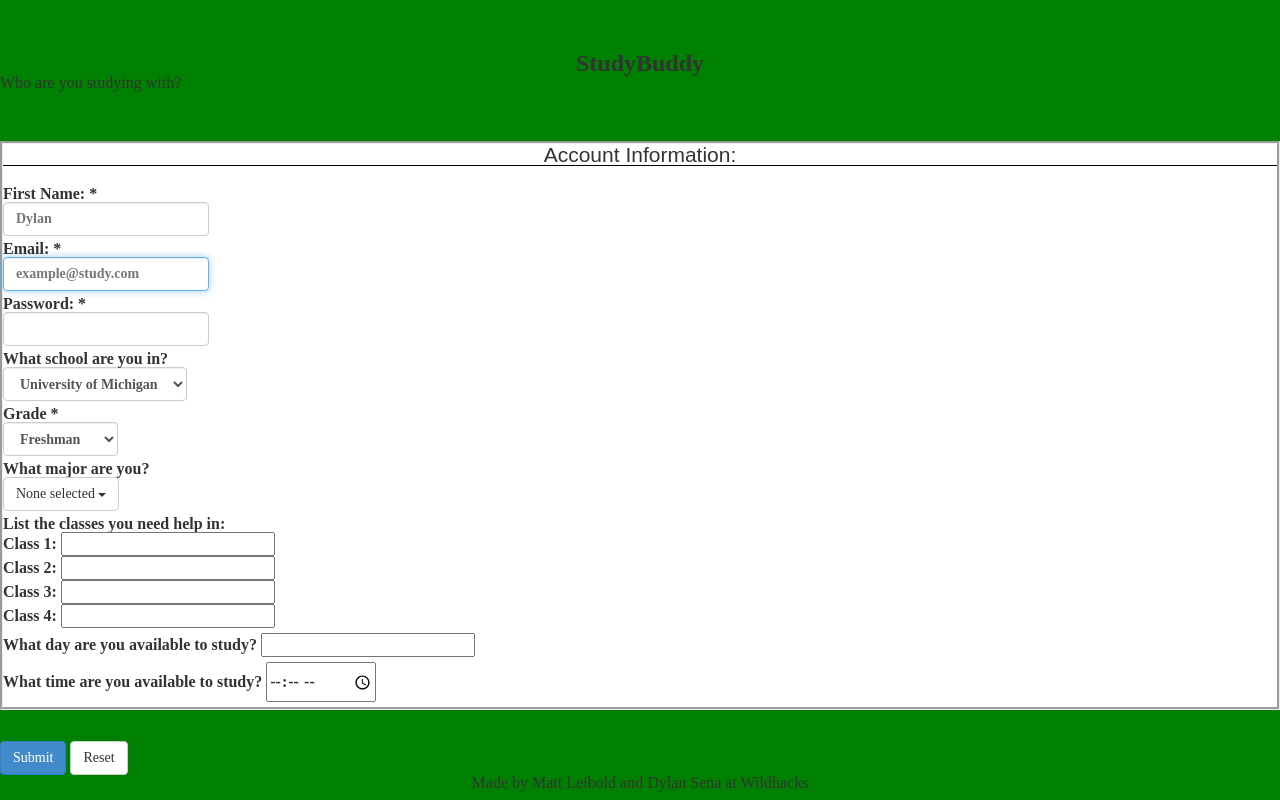
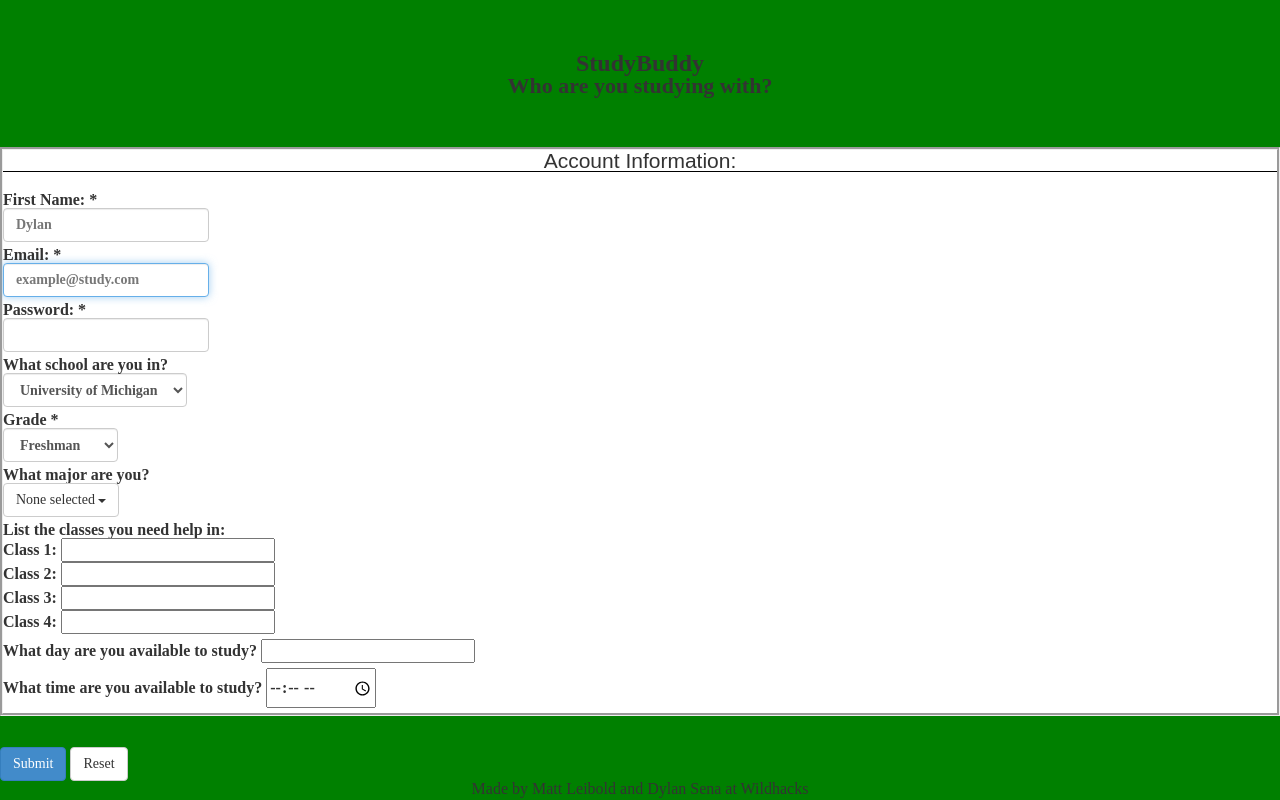
Before and after one commit to dcsena/studybuddy, a PHP site: page /signup.php in a window 1280 px wide. Run offline with PHP 8.4, Linux system fonts and the light colour scheme; some libraries are stand-ins or nearby versions.

Commit message:
updated login

```diff
--- a/css/style.css
+++ b/css/style.css
@@ -80,6 +80,11 @@ h1{
 	font-weight: bold;
 	padding-top: 4%;
 }
+h4{
+	font-size: 22px;
+	text-align: center;
+	font-weight: bold;
+}
 #status{
 	position: absolute;
 	top: 20;
--- a/index.php
+++ b/index.php
@@ -15,7 +15,7 @@
 	</header>
 	<br/>
 
-	<div id = "status"
+	<div id = "status">
 		<a href="signup.php">Signup</a>
 		<a href="login.php">Login</a>
 	</div>
```
Also changed, not shown: find.php (added), study.php (added).
